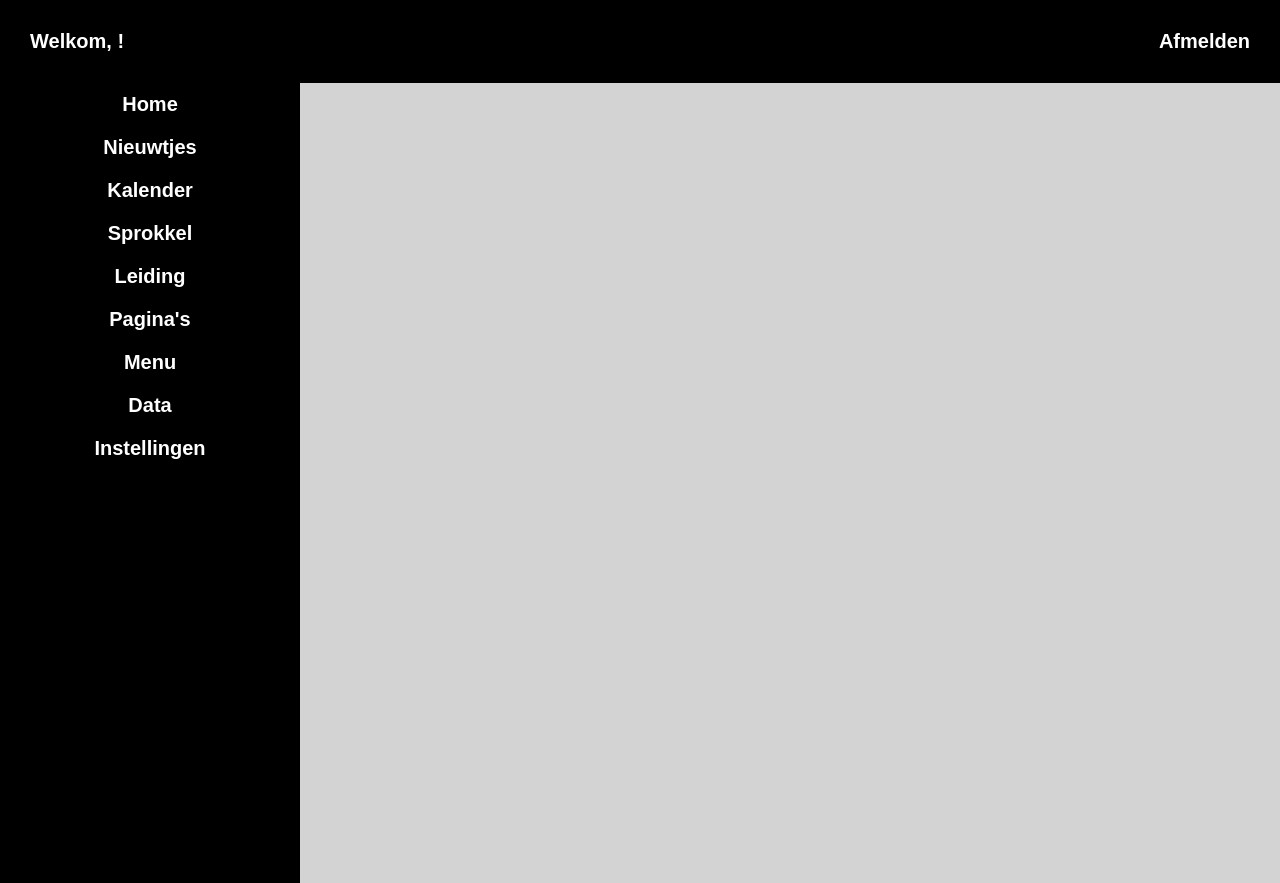
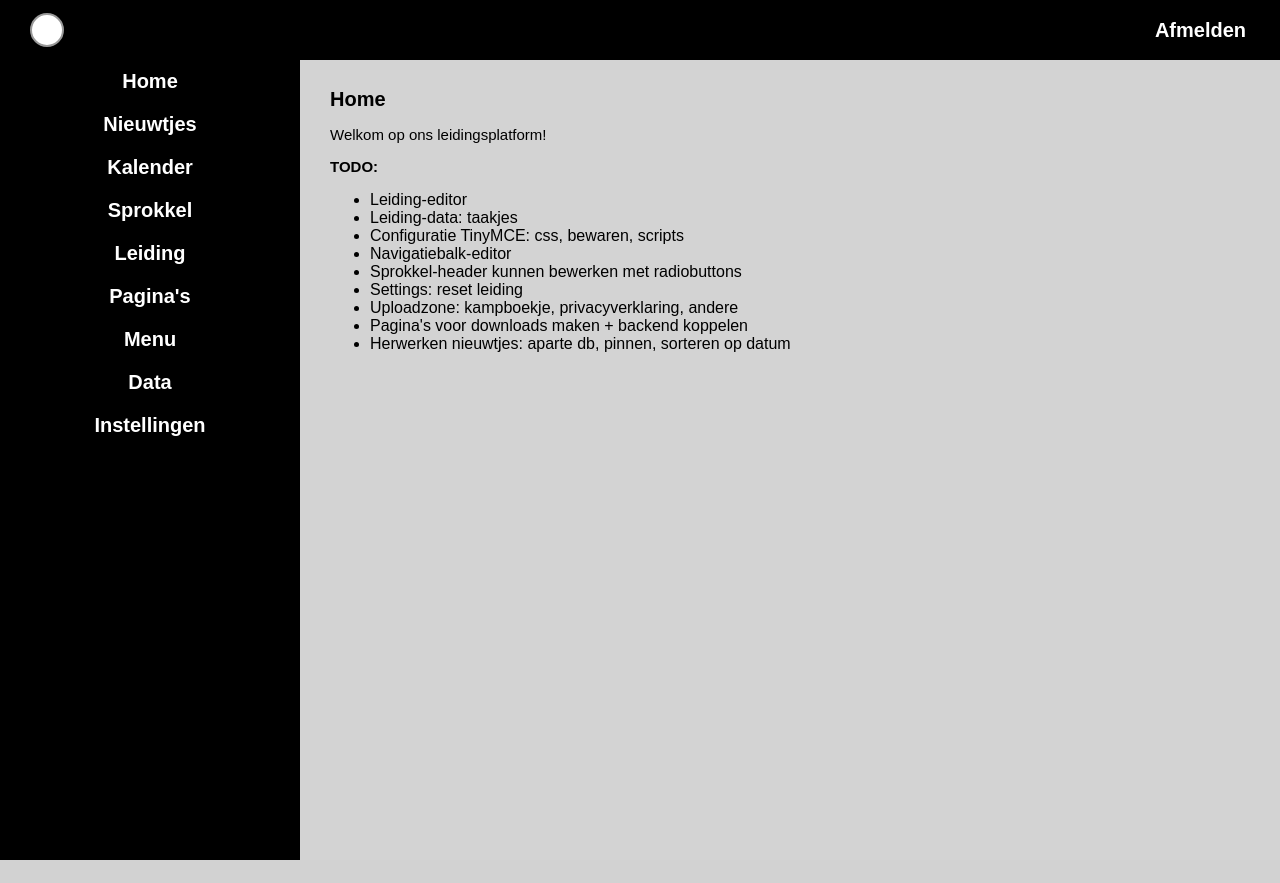
Before and after one commit to Scouts-Gidsen-Lebbeke/scoutslebbeke.be, a PHP site: page /backoffice/index.html in a window 1280 px wide. After the commit the page ends 860 px from the top, so only its background shows below. Run offline with PHP 8.4, Linux system fonts and the light colour scheme; some libraries are stand-ins or nearby versions.

Commit message:
further backoffice config

```diff
--- a/backoffice/api/session.php
+++ b/backoffice/api/session.php
@@ -1,8 +1,8 @@
 <?php
 session_start();
-if (!isset($_SESSION['login_user'])) {
+if (!isset($_SESSION['user'])) {
     session_destroy();
     echo json_encode(array("active" => false));
 } else {
-    echo json_encode(array("active" => true, "user" => $_SESSION['login_user']));
+    echo json_encode(array("active" => true, "user" => $_SESSION['user'], "pic" => $_SESSION["user_profile_pic"]));
 }
--- a/backoffice/index.html
+++ b/backoffice/index.html
@@ -17,15 +17,16 @@
     checkSession();
 </script>
 <div id="profile">
-    <b id="welcome">Welkom, <span onclick="load('profile')" id="username_span"></span>!</b>
-    <a onclick="logout()"><b id="logout">Afmelden</b></a>
+    <div id="profile-pic" class="pointer" onclick="load('profile')"></div>
+    <div id="username"></div>
+    <div id="logout" onclick="logout()" class="pointer">Afmelden</div>
 </div>
 <div id="menu">
     <div onclick="load('home')" class="menubaritem">Home</div>
     <div onclick="load('news')" class="menubaritem">Nieuwtjes</div>
     <div onclick="load('calendar')" class="menubaritem">Kalender</div>
     <div onclick="load('sprokkel')" class="menubaritem">Sprokkel</div>
-    <div onclick="load('users')" class="menubaritem">Leiding</div>
+    <div onclick="load('staff')" class="menubaritem">Leiding</div>
     <div onclick="load('pages')" class="menubaritem">Pagina's</div>
     <div onclick="load('menu')" class="menubaritem">Menu</div>
     <div onclick="load('data')" class="menubaritem">Data</div>
--- a/backoffice/pages/home.html
+++ b/backoffice/pages/home.html
@@ -1,12 +1,14 @@
 <h1>Home</h1>
-<p>Welkom op ons leidingplatform!</p>
+<p>Welkom op ons leidingsplatform!</p>
 <p><b>TODO:</b></p>
 <ul>
     <li>Leiding-editor</li>
-    <li>Configuratie TinyMCE bij pagina's</li>
+    <li>Leiding-data: taakjes</li>
+    <li>Configuratie TinyMCE: css, bewaren, scripts</li>
     <li>Navigatiebalk-editor</li>
     <li>Sprokkel-header kunnen bewerken met radiobuttons</li>
-    <li>Settings</li>
-    <li>Uploadzone</li>
-    <li>Herwerken nieuwtjes</li>
+    <li>Settings: reset leiding</li>
+    <li>Uploadzone: kampboekje, privacyverklaring, andere</li>
+    <li>Pagina's voor downloads maken + backend koppelen</li>
+    <li>Herwerken nieuwtjes: aparte db, pinnen, sorteren op datum</li>
 </ul>
--- a/backoffice/pages/menu.html
+++ b/backoffice/pages/menu.html
@@ -1 +1,3 @@
 <h1>Menu</h1>
+<p>Configureer hier de zichtbare pagina's in de menubalk en creëer nieuwe pagina's.</p>
+<img src="/backoffice/images/underconstruction.png" alt="todo">
--- a/backoffice/pages/news.html
+++ b/backoffice/pages/news.html
@@ -1 +1,3 @@
 <h1>Nieuwtjes</h1>
+<p>Configureer hier de zichtbare nieuwtjes op de eerste pagina.</p>
+<img src="/backoffice/images/underconstruction.png" alt="todo">
--- a/backoffice/pages/pages.html
+++ b/backoffice/pages/pages.html
@@ -1,4 +1,5 @@
 <h1>Pagina's</h1>
+<p>Bewerk hieronder de zichtbare pagina's op de website.</p>
 <form method="post">
     <select id="page-list">
         <option value="">Selecteer een pagina...</option>
--- a/backoffice/pages/profile.html
+++ b/backoffice/pages/profile.html
@@ -1,5 +1,5 @@
 <h1>Profiel</h1>
-<p>Wijzig hieronder je wachtwoord. Minstens 8 karakters, 1 cijfer, 1 kleine letter en 1 hoodletter.</p>
+<p>Wijzig hieronder je wachtwoord. Minstens 8 karakters, 1 cijfer, 1 kleine letter en 1 hoofdletter.</p>
 <form enctype="multipart/form-data" id="passwordData">
     <label for="oldpass">Oud wachtwoord:</label><br>
     <input type="password" name="oldpass" id="oldpass" placeholder="**********"><br>
--- a/backoffice/pages/settings.html
+++ b/backoffice/pages/settings.html
@@ -1 +1,3 @@
 <h1>Instellingen</h1>
+<p>Hier kunnen een aantal standaardzaken ingesteld worden.</p>
+<img src="/backoffice/images/underconstruction.png" alt="todo">
--- a/backoffice/shared.js
+++ b/backoffice/shared.js
@@ -4,6 +4,7 @@ window.onload = function() {
             window.location.href = '/';
         }
     });
+    load(history.state === null ? 'home' : history.state.content);
 };
 
 function load(page) {
@@ -23,8 +24,12 @@ async function checkSession() {
             } else if (window.location.pathname.endsWith("front.html") && data["active"]) {
                 window.location.href = "/backoffice";
             } else if (data["active"]) {
-                load(history.state === null ? 'home' : history.state.content);
-                $("#username_span").html(data["user"]);
+                $("#username").text(data["user"]);
+                if (data["pic"] !== null) {
+                    const picDiv = $("#profile-pic");
+                    picDiv.css("background", "url(/backoffice/images/users/" + data["pic"] + ")");
+                    picDiv.css("background-size", "100% 100%");
+                }
             }
         });
 }
@@ -107,3 +112,21 @@ function getWeekendData() {
 function getCampData() {
 
 }
+
+function loadStaff() {
+    fetch(new Request('/backoffice/api/getStaff.php', {method: 'GET'}))
+        .then(response => response.json()).then(data => {
+            if (data["success"]) {
+                $.each(data["list"], function (i, item) {
+                    $('#staff-list').append($('<option>', {
+                        value: item["username"],
+                        text : item["Voornaam"] + " " + item["Achternaam"]
+                    }));
+                });
+            }
+    });
+}
+
+function updateStaffInfo() {
+
+}
--- a/backoffice/style.css
+++ b/backoffice/style.css
@@ -51,12 +51,34 @@ input[id=name],input[id=password] {
     font-size: 20px;
     background-color: black;
     color: white;
+    display: flex;
+    justify-content: space-between;
+    position: relative;
+}
+#profile-pic {
+    float: left;
+    height: 30px;
+    width: 30px;
+    border-radius: 50%;
+    border: #999999 2px solid;
+    background-size: cover;
+    background: url("/backoffice/images/users/default.png");
+}
+#username, #profile-pic, #logout {
+    position: absolute;
+    top: 50%;
+    -ms-transform: translateY(-50%);
+    transform: translateY(-50%);
+}
+#username {
+    font-weight: bold;
+    left: 80px;
 }
 #logout {
     border: solid 4px transparent;
     border-radius: 5px;
-    float: right;
-    margin: -4px;
+    right: 30px;
+    font-weight: bold;
     color: white;
 }
 a {
@@ -81,7 +103,6 @@ a {
 }
 .menubaritem:hover, #logout:hover {
     background-color: #343536;
-    cursor: pointer;
 }
 #platform-content {
     padding: 15px 30px;
@@ -119,6 +140,6 @@ input[type=file] {
     height: 600px;
     border: none;
 }
-#username_span {
+.pointer {
     cursor: pointer;
 }
```
Also changed, not shown: backoffice/api/getStaff.php (added, +13 -0 lines), backoffice/api/getUsers.php (deleted, +0 -18 lines), backoffice/api/login.php (+5 -3 lines), backoffice/pages/staff.html (added, +11 -0 lines), backoffice/pages/users.html (deleted, +0 -21 lines), backoffice/images/users/default.png (added), backoffice/images/users/manfredl.jpg (added), backoffice/images/users/robink.jpg (added).
